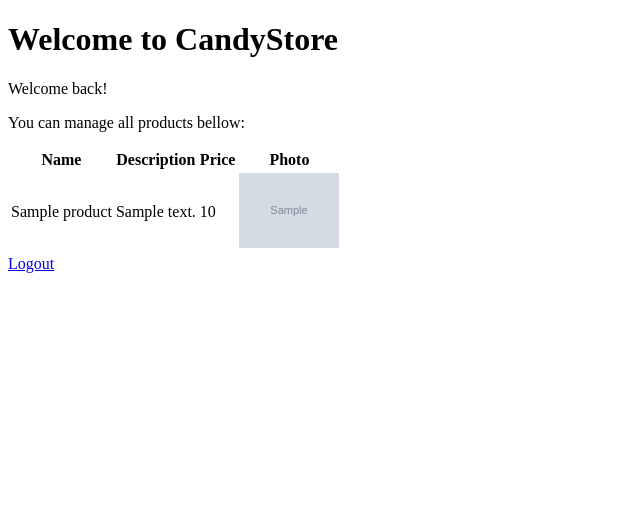
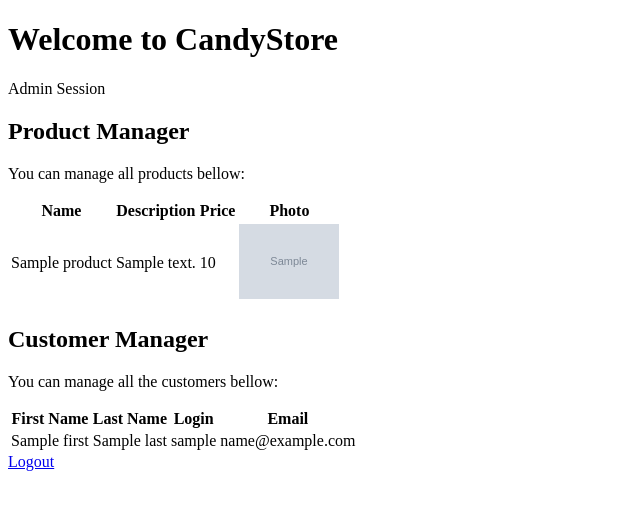
Before and after one commit to dwslump/candy_assignment, a PHP site: template candystore/application/views/admin_view.php in a window 1280 px wide. Shown: the top 510 px of the page, without its empty margins (0-640 px from the left). Run offline with PHP 8.4, Linux system fonts and the light colour scheme; the template is opened without the code that fills it: most values are stand-ins (such as "Sample title", 1, 10 or a date in 2020); grey boxes marked "Sample" are stand-in pictures; data that the repository does not hold is empty.

Commit message:
Adding customer management in admin_view

```diff
--- a/candystore/application/views/admin_view.php
+++ b/candystore/application/views/admin_view.php
@@ -11,7 +11,9 @@
 	<h1>Welcome to CandyStore</h1>
 </div>
 	<div id="body">
-		<p>Welcome back!</p>
+		<p>Admin Session</p>
+
+		<h2>Product Manager</h2>
 
 		<p>You can manage all products bellow:</p>
 
@@ -38,6 +40,38 @@
 
 		?>
 
+		<h2>Customer Manager</h2>
+
+		<p>You can manage all the customers bellow:</p>
+
+		<?php
+
+		//don't need to create new users, just manage what we have:
+		echo "<table>";
+		echo "<tr><th>First Name</th><th>Last Name</th><th>Login</th><th>Email</th></tr>";
+
+		foreach ($customers as $customer) {
+			if($customer->login != 'admin'){
+				echo "<tr>";
+				echo "<td>" . $customer->first . "</td>";
+				echo "<td>" . $customer->last . "</td>";
+				echo "<td>" . $customer->login . "</td>";
+				echo "<td>" . $customer->email . "</td>";
+
+				echo "<td>" . anchor("candystore/delete_customer/$customer->id",'Delete',"onClick='return confirm(\"Do you really want to delete this customer?\");'") . "</td>";
+				echo "<td>" . anchor("candystore/editCustomerForm/$customer->id",'Edit') . "</td>";
+				echo "<td>" . anchor("candystore/readCustomerInfo/$customer->id",'View') . "</td>";
+				echo "<td>" . anchor("candystore/orderManager/$customer->id", 'Order Management') . "</td>";
+
+				echo "</tr>";
+			}
+		}
+		echo "<table>";
+
+
+
+		?>
+
 		</div>
 
 		<div id="bottom">
```
Also changed, not shown: candystore/application/controllers/candystore.php (+7 -3 lines), candystore/application/views/customer/readCustomerInfo.php (added, +12 -0 lines), candystore/images/product/brigadeiro.jpg (added), candystore/images/product/candy.jpg (added).
